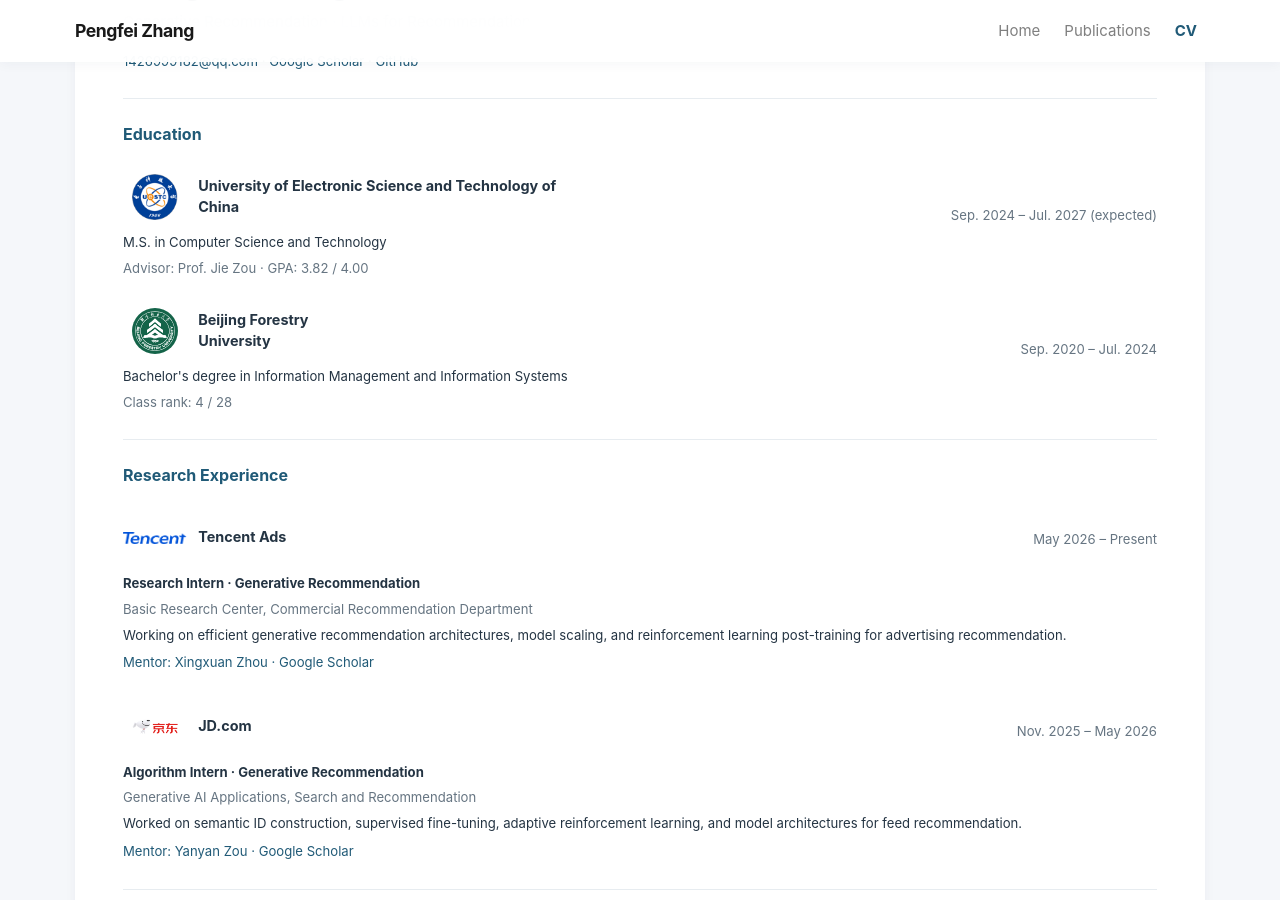
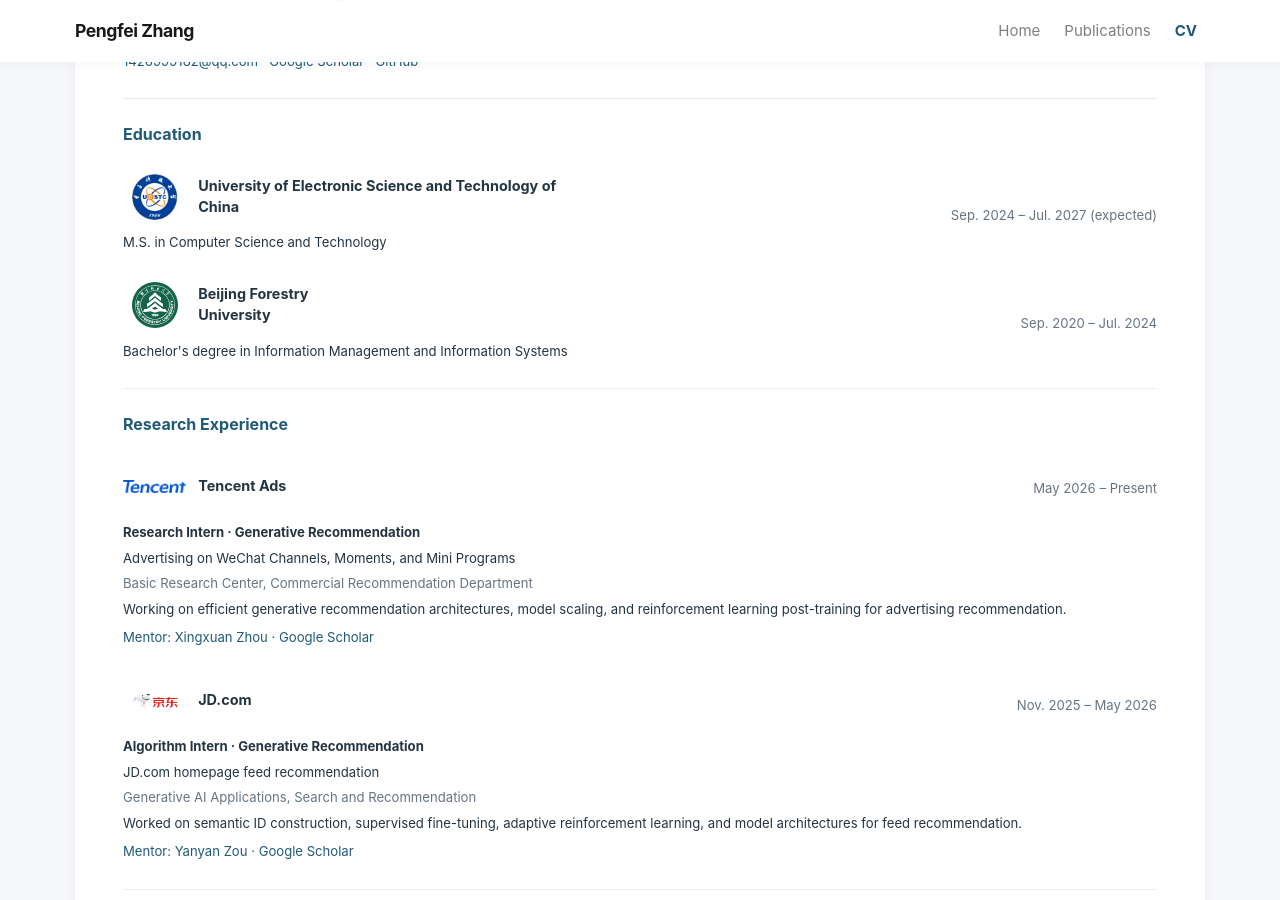
Before and after one commit to houhi/houhi.github.io, a Jekyll site: the page built from cv.html, in a window 1280 px wide and 900 px high, scrolled down 200 px. Built offline with Jekyll 4.4.1, drawn with Linux system fonts in a browser that asks for light colours.

Commit message:
Simplify education details and add internship application scenarios

```diff
--- a/_data/profile.yml
+++ b/_data/profile.yml
@@ -36,7 +36,6 @@ education:
     logo_key: uestc
     position: M.S. in Computer Science and Technology
     date: Sep. 2024 – Jul. 2027 (expected)
-    detail: "Advisor: Prof. Jie Zou · GPA: 3.82 / 4.00"
     mentor_url: https://scholar.google.com/citations?user=LdqJFMIAAAAJ
   - name: Beijing Forestry University
     short_name: BJFU
@@ -44,13 +43,13 @@ education:
     logo_key: bjfu
     position: Bachelor's degree in Information Management and Information Systems
     date: Sep. 2020 – Jul. 2024
-    detail: "Class rank: 4 / 28"
 experience:
   - name: Tencent Ads
     short_name: Tencent
     logo: /assets/images/logos/tencent.png
     logo_key: tencent
     position: Research Intern · Generative Recommendation
+    scenario: Advertising on WeChat Channels, Moments, and Mini Programs
     date: May 2026 – Present
     dept: Basic Research Center, Commercial Recommendation Department
     description: >-
@@ -63,6 +62,7 @@ experience:
     logo: /assets/images/logos/jd.png
     logo_key: jd
     position: Algorithm Intern · Generative Recommendation
+    scenario: JD.com homepage feed recommendation
     date: Nov. 2025 – May 2026
     dept: Generative AI Applications, Search and Recommendation
     description: >-
--- a/_includes/widgets/experience_card.html
+++ b/_includes/widgets/experience_card.html
@@ -8,7 +8,6 @@
           <p class="timeline-date">{{ item.date }}</p>
           {% include widgets/organization_heading.html item=item %}
           <p class="small mb-1">{{ item.position }}</p>
-          <p class="small text-muted mb-0">{{ item.detail }}</p>
         </div>
         {% endfor %}
       </div>
@@ -19,6 +18,7 @@
           <p class="timeline-date">{{ item.date }}</p>
           {% include widgets/organization_heading.html item=item %}
           <p class="small mb-1">{{ item.position }}</p>
+          {% if item.scenario %}<p class="small mb-1">{{ item.scenario }}</p>{% endif %}
           <a class="small" href="{{ item.mentor_url }}" target="_blank" rel="noopener noreferrer">Mentor: {{ item.mentor_name }} <span aria-hidden="true">↗</span></a>
         </div>
         {% endfor %}
--- a/cv.html
+++ b/cv.html
@@ -12,10 +12,10 @@ permalink: /cv/
     </header>
     <p class="small cv-contact mt-3"><a href="mailto:{{ site.data.profile.email }}">{{ site.data.profile.email }}</a><span> · </span><a href="https://scholar.google.com/citations?user={{ site.data.profile.gscholar }}">Google Scholar</a><span> · </span><a href="https://github.com/{{ site.data.profile.github }}">GitHub</a></p>
     <section class="cv-section"><h2 class="h5">Education</h2>
-      {% for item in site.data.profile.education %}<article class="cv-entry"><div class="entry-heading">{% include widgets/organization_heading.html item=item %}<span class="small text-muted">{{ item.date }}</span></div><p class="small mb-1">{{ item.position }}</p><p class="small text-muted mb-0">{{ item.detail }}</p></article>{% endfor %}
+      {% for item in site.data.profile.education %}<article class="cv-entry"><div class="entry-heading">{% include widgets/organization_heading.html item=item %}<span class="small text-muted">{{ item.date }}</span></div><p class="small mb-1">{{ item.position }}</p></article>{% endfor %}
     </section>
     <section class="cv-section"><h2 class="h5">Research Experience</h2>
-      {% for item in site.data.profile.experience %}<article class="cv-entry"><div class="entry-heading">{% include widgets/organization_heading.html item=item %}<span class="small text-muted">{{ item.date }}</span></div><p class="small mb-1"><strong>{{ item.position }}</strong></p><p class="small text-muted mb-1">{{ item.dept }}</p><p class="small mb-1">{{ item.description }}</p><a class="small" href="{{ item.mentor_url }}">Mentor: {{ item.mentor_name }} · Google Scholar</a></article>{% endfor %}
+      {% for item in site.data.profile.experience %}<article class="cv-entry"><div class="entry-heading">{% include widgets/organization_heading.html item=item %}<span class="small text-muted">{{ item.date }}</span></div><p class="small mb-1"><strong>{{ item.position }}</strong></p>{% if item.scenario %}<p class="small mb-1">{{ item.scenario }}</p>{% endif %}<p class="small text-muted mb-1">{{ item.dept }}</p><p class="small mb-1">{{ item.description }}</p><a class="small" href="{{ item.mentor_url }}">Mentor: {{ item.mentor_name }} · Google Scholar</a></article>{% endfor %}
     </section>
     <section class="cv-section"><h2 class="h5">Publications</h2>
       {% assign pubs = site.publications | sort: 'date' | reverse %}{% for item in pubs %}<article class="cv-entry"><h3 class="h6"><a href="{{ item.links.Paper }}">{{ item.title }}</a></h3><p class="small mb-1">{% assign display_authors = item.display_authors | default: item.authors %}{% include widgets/author_list.html authors=display_authors co_first=item.co_first %}</p><p class="small text-muted mb-0">{{ item.pub }}, {{ item.year }}.</p></article>{% endfor %}
```
